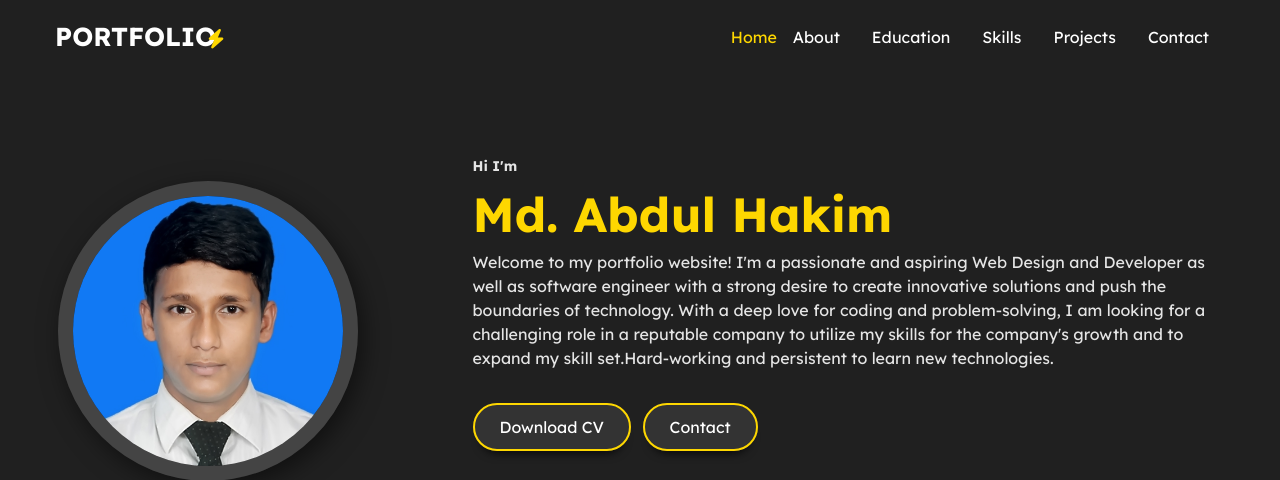
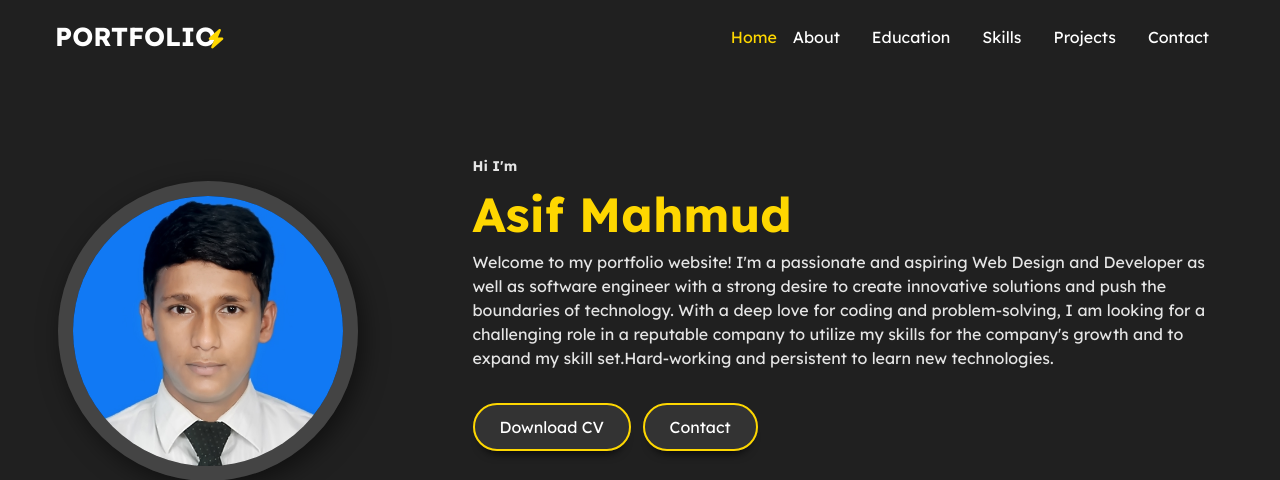
Before and after one commit to AsifMondol/portfolio, a plain HTML site: page index.html in a window 1280 px wide. Shown: the top 480 px of the page. Drawn offline with nearby package versions, Linux system fonts and the light colour scheme.

Commit message:
Update index.html

```diff
--- a/index.html
+++ b/index.html
@@ -55,7 +55,7 @@
         </div>
         <div class="profile-text">
             <h5>Hi I'm </h5><br>
-            <h1>Md. Abdul Hakim</h1><br>
+            <h1>Asif Mahmud</h1><br>
             <p>Welcome to my portfolio website! I'm a passionate and aspiring Web Design and Developer as well as software engineer with a strong desire to create innovative solutions and push the boundaries of technology. With a deep love for coding and problem-solving, I am looking for a challenging role in a reputable company to utilize
 my skills for the company's growth and to expand my skill set.Hard-working and persistent to learn new technologies.</p>
 
```
